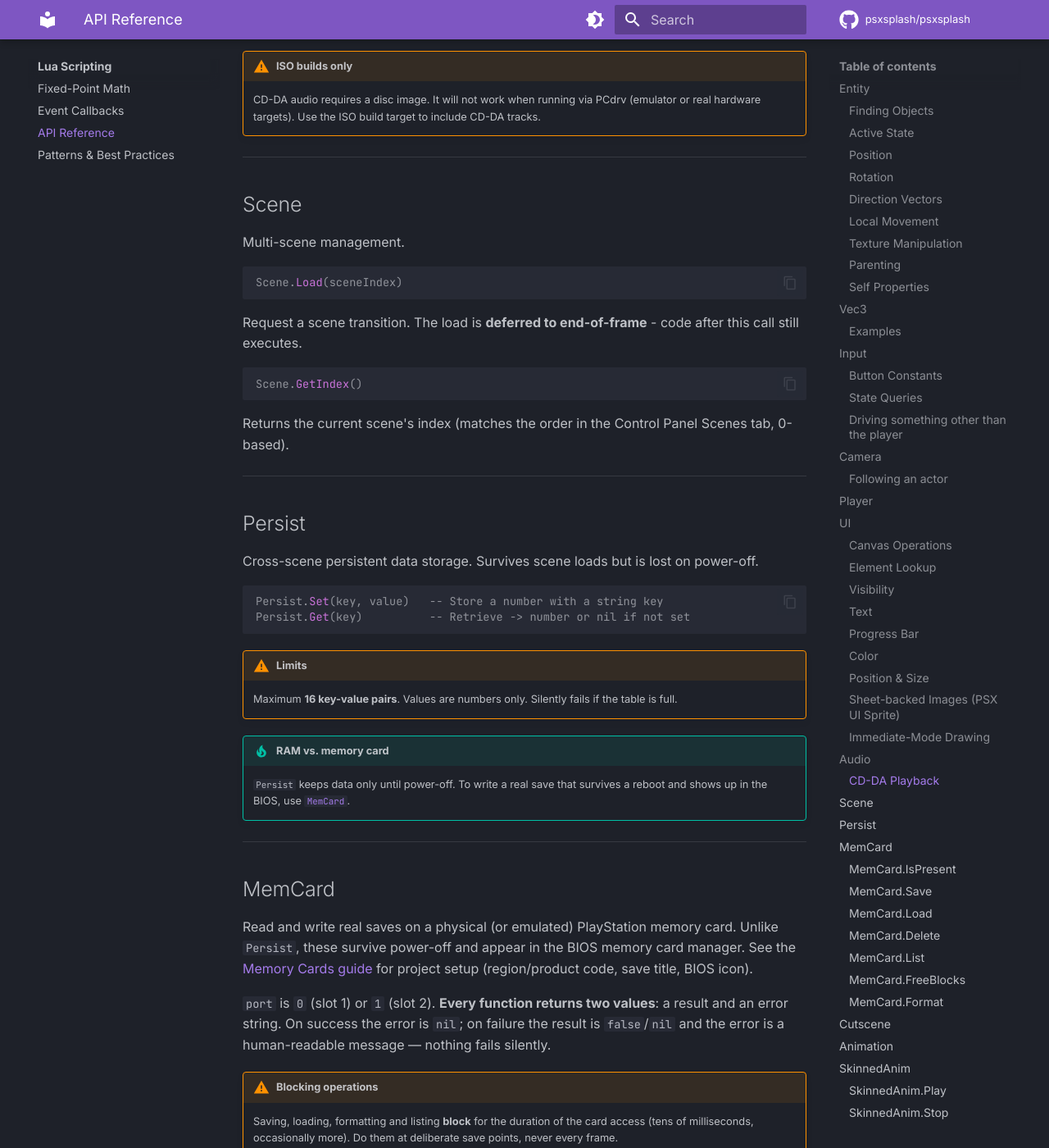
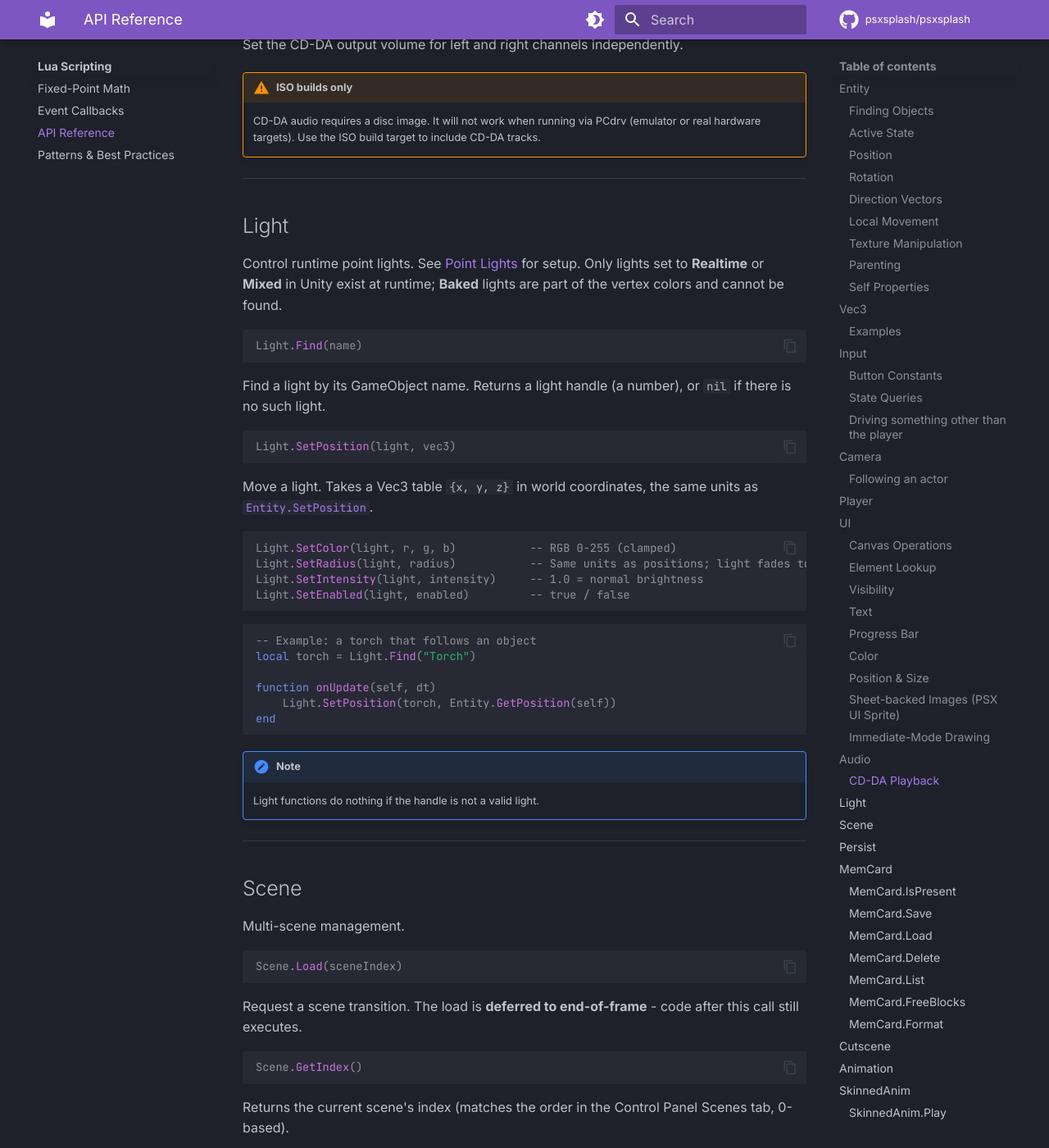
Before and after one commit to psxsplash/docs, an MkDocs documentation site: the page built from docs/lua/api-reference.md, in a window 1280 px wide and 1400 px high, scrolled down 13890 px. Shown: the whole window at 82% size. Built offline with MkDocs 1.6.1 and Material for MkDocs 9.7.7, drawn with Linux system fonts in a browser that asks for light colours; comment, search, counter and statistics services are not loaded; the version menu is left out; some of the changed text lies outside the part shown.

Commit message:
docs: World Streaming, Point Lights, Light Lua API

````diff
--- a/docs/lua/api-reference.md
+++ b/docs/lua/api-reference.md
@@ -586,7 +586,7 @@ Play music tracks burned onto the disc as CD-DA audio. CD-DA only works when run
 ```lua
 Audio.PlayCDDA(trackNo)
 ```
-Start playing a CD-DA audio track by track number.
+Start playing a CD-DA audio track by track number. Ignored in a scene with [World Streaming](../components/world-streaming.md) on.
 
 ```lua
 Audio.PauseCDDA()
@@ -621,6 +621,41 @@ Set the CD-DA output volume for left and right channels independently.
 
 !!! warning "ISO builds only"
     CD-DA audio requires a disc image. It will not work when running via PCdrv (emulator or real hardware targets). Use the ISO build target to include CD-DA tracks.
+
+---
+
+## Light
+
+Control runtime point lights. See [Point Lights](../components/point-lights.md) for setup. Only lights set to **Realtime** or **Mixed** in Unity exist at runtime; **Baked** lights are part of the vertex colors and cannot be found.
+
+```lua
+Light.Find(name)
+```
+Find a light by its GameObject name. Returns a light handle (a number), or `nil` if there is no such light.
+
+```lua
+Light.SetPosition(light, vec3)
+```
+Move a light. Takes a Vec3 table `{x, y, z}` in world coordinates, the same units as [`Entity.SetPosition`](#position).
+
+```lua
+Light.SetColor(light, r, g, b)           -- RGB 0-255 (clamped)
+Light.SetRadius(light, radius)           -- Same units as positions; light fades to zero at this distance
+Light.SetIntensity(light, intensity)     -- 1.0 = normal brightness
+Light.SetEnabled(light, enabled)         -- true / false
+```
+
+```lua
+-- Example: a torch that follows an object
+local torch = Light.Find("Torch")
+
+function onUpdate(self, dt)
+    Light.SetPosition(torch, Entity.GetPosition(self))
+end
+```
+
+!!! note
+    Light functions do nothing if the handle is not a valid light.
 
 ---
 
--- a/mkdocs.yml
+++ b/mkdocs.yml
@@ -78,6 +78,7 @@ nav:
     - Core:
       - Scene Exporter: components/scene-exporter.md
       - Objects & Meshes: components/objects.md
+      - Point Lights: components/point-lights.md
       - Player: components/player.md
     - Visual:
       - Textures & VRAM: components/textures.md
@@ -90,6 +91,7 @@ nav:
       - Navigation & Collision: components/navigation.md
       - Agents & AI: components/agents.md
       - Rooms & Portals: components/rooms-portals.md
+      - World Streaming: components/world-streaming.md
     - Interactivity:
       - UI System: components/ui.md
       - Audio: components/audio.md
````
Also changed, not shown: docs/components/point-lights.md (added, +64 -0 lines), docs/components/world-streaming.md (added, +82 -0 lines).
